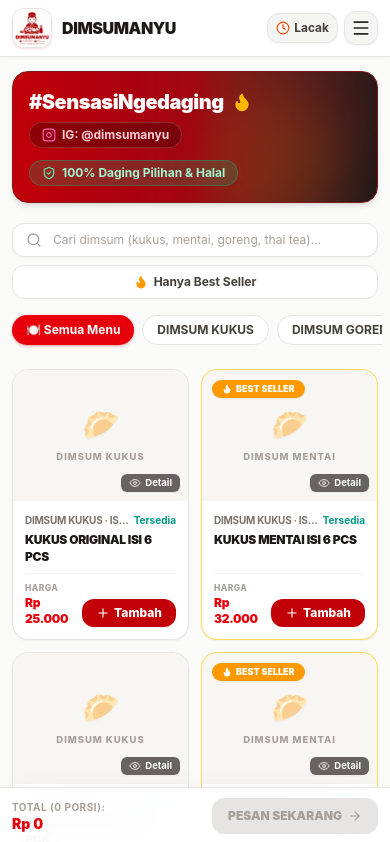
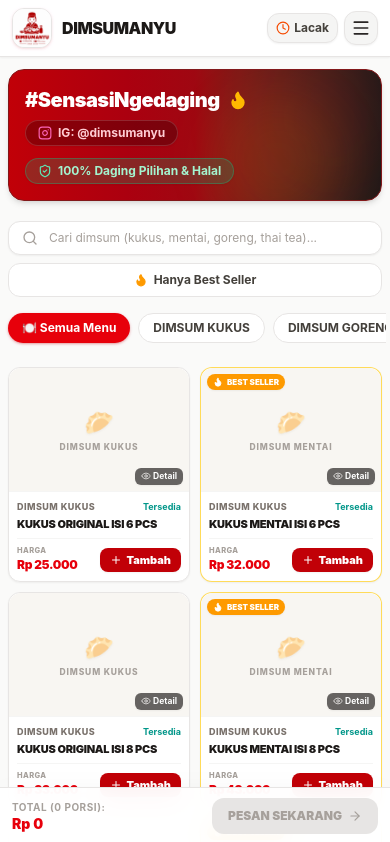
Before and after one commit to dimsumanyu/Order-Dimsumanyu, a React (Vite) app: page / in a window 390 px wide. Shown: the top 842 px of the page. Built offline with nearby package versions, Linux system fonts and the light colour scheme; no server answers.

Commit message:
feat: add image upload support for menu items
- Added `imageUrl` field to `MenuItem` type
- Implemented client-side image compression and upload in `MenuEditorModal`
- Added dynamic image rendering and error handling in `MenuCard`
- Refined UI layout for better image display on mobile devices

```diff
--- a/src/App.tsx
+++ b/src/App.tsx
@@ -1005,7 +1005,7 @@
           onOpenTrackOrder={() => setShowTrackSearchModal(true)}
         />
 
-        <main className="max-w-4xl mx-auto px-3 sm:px-4 py-3.5 sm:py-5 space-y-4 sm:space-y-5 w-full max-w-full">
+        <main className="max-w-4xl mx-auto px-2 sm:px-4 py-3 sm:py-5 space-y-4 sm:space-y-5 w-full max-w-full">
           {activeView === 'order' || !isAdminLoggedIn ? (
             <>
               {currentStep === 1 ? (
@@ -1029,7 +1029,7 @@
                       Tidak ada menu yang sesuai dengan pencarian Anda.
                     </div>
                   ) : (
-                    <div className="grid grid-cols-2 sm:grid-cols-3 md:grid-cols-4 gap-3">
+                    <div className="grid grid-cols-2 sm:grid-cols-3 md:grid-cols-4 gap-2.5 sm:gap-3.5">
                       {filteredMenuItems.map(item => (
                         <MenuCard
                           key={item.id}
--- a/src/components/MenuCard.tsx
+++ b/src/components/MenuCard.tsx
@@ -36,39 +36,51 @@
 
 export const MenuCard: React.FC<MenuCardProps> = ({ item, quantity, onUpdateQty }) => {
   const [showDetailModal, setShowDetailModal] = useState<boolean>(false);
+  const [imgError, setImgError] = useState<boolean>(false);
   const isAvailable = item.status === 'TERSEDIA';
   const visual = getCategoryVisual(item.kategori, item.nama);
   const portionText = extractPortionText(item.nama);
+  const hasValidImage = Boolean(item.imageUrl && item.imageUrl.trim() !== '' && !imgError);
 
   return (
     <>
       {/* 📦 CARD BLOCK MODEL BLOK2 SESUAI CONTOH GAMBAR */}
       <div
-        className={`group bg-white rounded-2xl sm:rounded-3xl border transition-all duration-200 flex flex-col justify-between relative overflow-hidden shadow-xs hover:shadow-md ${
+        className={`group bg-white rounded-xl sm:rounded-2xl border transition-all duration-200 flex flex-col justify-between relative overflow-hidden shadow-xs hover:shadow-md ${
           item.isBestSeller
             ? 'border-amber-300/80 hover:border-amber-400'
             : 'border-stone-200 hover:border-stone-300'
         } ${!isAvailable ? 'opacity-65 bg-stone-50' : ''}`}
       >
-        {/* 1. KOTAK ILUSTRASI MENU (Top Block) */}
-        <div className="relative bg-[#f8f6f2] aspect-4/3 w-full rounded-t-2xl sm:rounded-t-3xl flex flex-col items-center justify-center p-3 select-none border-b border-stone-100 overflow-hidden">
+        {/* 1. KOTAK ILUSTRASI / FOTO MENU (Top Block: Lebih proporsional di mobile) */}
+        <div className="relative bg-[#f8f6f2] aspect-16/11 sm:aspect-4/3 w-full rounded-t-xl sm:rounded-t-2xl flex flex-col items-center justify-center select-none border-b border-stone-100 overflow-hidden">
           {/* Badge Best Seller (Kiri Atas) */}
           {item.isBestSeller && (
-            <div className="absolute top-2.5 left-2.5 bg-amber-500 text-white text-[9px] sm:text-[10px] font-black px-2.5 py-0.5 rounded-full shadow-xs flex items-center gap-1 z-10">
+            <div className="absolute top-1.5 left-1.5 sm:top-2.5 sm:left-2.5 bg-amber-500 text-white text-[8px] sm:text-[9.5px] font-black px-1.5 py-0.5 sm:px-2.5 sm:py-0.5 rounded-full shadow-xs flex items-center gap-1 z-10">
               <Flame className="w-2.5 h-2.5 fill-white text-white shrink-0" />
               <span>BEST SELLER</span>
             </div>
           )}
 
-          {/* Dumpling Icon & Subtitle di Tengah Kotak */}
-          <div className="flex flex-col items-center justify-center transition-transform group-hover:scale-105 duration-200">
-            <span className="text-3xl sm:text-4xl filter drop-shadow-xs select-none">
+          {/* Foto Asli Menu ATAU Dumpling Icon & Subtitle di Tengah Kotak */}
+          {hasValidImage ? (
+            <img
+              src={item.imageUrl}
+              alt={item.nama}
+              onError={() => setImgError(true)}
+              className="w-full h-full object-cover group-hover:scale-105 transition-transform duration-300"
+              loading="lazy"
+            />
+          ) : (
+            <div className="flex flex-col items-center justify-center p-2 sm:p-3 transition-transform group-hover:scale-105 duration-200">
+              <span className="text-2xl sm:text-4xl filter drop-shadow-xs select-none">
                 {visual.emoji}
               </span>
-            <span className="text-[9.5px] sm:text-[10px] font-extrabold uppercase tracking-widest text-stone-400 mt-2 text-center">
+              <span className="text-[8.5px] sm:text-[10px] font-extrabold uppercase tracking-widest text-stone-400 mt-1 sm:mt-1.5 text-center leading-none">
                 {visual.subtitle}
               </span>
             </div>
+          )}
 
           {/* Tombol Detail (Kanan Bawah Kotak Gambar) */}
           <button
@@ -77,21 +89,21 @@
               e.stopPropagation();
               setShowDetailModal(true);
             }}
-            className="absolute bottom-2 right-2 bg-stone-800/70 hover:bg-stone-900 text-white text-[9.5px] font-bold px-2 py-0.5 rounded-md flex items-center gap-1 backdrop-blur-xs transition cursor-pointer shadow-xs active:scale-95"
+            className="absolute bottom-1.5 right-1.5 sm:bottom-2 sm:right-2 bg-stone-800/70 hover:bg-stone-900 text-white text-[8.5px] sm:text-[9.5px] font-bold px-1.5 py-0.5 sm:px-2 sm:py-0.5 rounded-md flex items-center gap-0.5 sm:gap-1 backdrop-blur-xs transition cursor-pointer shadow-xs active:scale-95 z-10"
             title="Lihat Detail Menu"
           >
-            <Eye className="w-3 h-3 text-stone-200" />
+            <Eye className="w-2.5 h-2.5 sm:w-3 sm:h-3 text-stone-200" />
             <span>Detail</span>
           </button>
         </div>
 
-        {/* 2. BODY KARTU (Bawah Kotak) */}
-        <div className="p-3 sm:p-3.5 flex flex-col justify-between flex-1 gap-2">
+        {/* 2. BODY KARTU (Bawah Kotak: padding proporsional tanpa titik-titik) */}
+        <div className="p-2 sm:p-3 flex flex-col justify-between flex-1 gap-1.5 sm:gap-2">
           <div className="space-y-1">
-            {/* Baris Kategori / Isi Porsi & Status Tersedia */}
-            <div className="flex items-center justify-between gap-1 text-[10px] sm:text-[10.5px]">
-              <span className="font-bold text-stone-500 uppercase tracking-tight truncate">
-                {item.kategori} {portionText ? `· ${portionText}` : ''}
+            {/* Baris Kategori & Status Tersedia (Tampil penuh tanpa titik-titik) */}
+            <div className="flex items-center justify-between gap-1 text-[9px] sm:text-[10px]">
+              <span className="font-extrabold text-stone-500 uppercase tracking-wider">
+                {item.kategori}
               </span>
               <span
                 className={`font-bold shrink-0 ${
@@ -103,59 +115,56 @@
             </div>
 
             {/* Nama Menu Utama (Huruf Tebal) */}
-            <h3 className="font-black text-stone-900 text-xs sm:text-[13px] leading-snug uppercase tracking-tight group-hover:text-red-700 transition line-clamp-2">
+            <h3 className="font-black text-stone-900 text-[11px] sm:text-[12.5px] leading-snug uppercase tracking-tight group-hover:text-red-700 transition line-clamp-2">
               {item.nama}
             </h3>
-
-            {/* Catatan: Keterangan deskripsi panjang ditiadakan sesuai permintaan user:
-                "gk usah pake keterangan dimsum padat dll model blok2 nya" */}
           </div>
 
-          {/* 3. FOOTER: HARGA & TOMBOL TAMBAH */}
-          <div className="pt-2 border-t border-stone-100 flex items-end justify-between gap-2 mt-auto">
-            <div>
-              <p className="text-[8.5px] font-extrabold uppercase tracking-wider text-stone-400">
+          {/* 3. FOOTER: HARGA (TAMPIL PENUH SEBARIS TANPA TITIK-TITIK) & TOMBOL TAMBAH */}
+          <div className="pt-2 border-t border-stone-100 flex items-center justify-between gap-1 mt-auto">
+            <div className="shrink-0">
+              <span className="text-[7.5px] sm:text-[8px] font-extrabold uppercase tracking-wider text-stone-400 block leading-none">
                 HARGA
-              </p>
-              <p className="text-red-600 font-black text-xs sm:text-sm tracking-tight">
+              </span>
+              <span className="text-red-600 font-black text-xs sm:text-sm tracking-tight whitespace-nowrap block mt-0.5">
                 {formatRupiah(item.harga)}
-              </p>
+              </span>
             </div>
 
             <div className="shrink-0">
               {!isAvailable ? (
-                <span className="inline-block bg-stone-100 text-stone-400 text-[10.5px] font-bold px-3 py-1.5 rounded-xl border border-stone-200">
+                <span className="inline-block bg-stone-100 text-stone-400 text-[10px] sm:text-[10.5px] font-bold px-2 py-1 rounded-lg border border-stone-200 whitespace-nowrap">
                   Habis
                 </span>
               ) : quantity === 0 ? (
                 <button
                   type="button"
                   onClick={() => onUpdateQty(1)}
-                  className="bg-red-700 hover:bg-red-800 active:scale-95 text-white font-extrabold text-xs px-3.5 py-1.5 rounded-xl transition flex items-center gap-1 shadow-xs cursor-pointer"
+                  className="bg-red-700 hover:bg-red-800 active:scale-95 text-white font-black text-[11px] sm:text-xs px-2.5 py-1 sm:px-3 sm:py-1.5 rounded-lg sm:rounded-xl transition flex items-center gap-1 shadow-xs cursor-pointer whitespace-nowrap"
                 >
-                  <Plus className="w-3.5 h-3.5" />
+                  <Plus className="w-3 h-3 sm:w-3.5 sm:h-3.5" />
                   <span>Tambah</span>
                 </button>
               ) : (
-                <div className="flex items-center gap-1 bg-stone-100 border border-stone-200 rounded-xl p-0.5">
+                <div className="flex items-center gap-0.5 bg-stone-100 border border-stone-200 rounded-lg p-0.5">
                   <button
                     type="button"
                     onClick={() => onUpdateQty(-1)}
-                    className="w-6 h-6 rounded-lg bg-white text-stone-800 hover:bg-stone-50 shadow-xs flex items-center justify-center font-bold text-xs transition active:scale-90 cursor-pointer"
+                    className="w-5 h-5 sm:w-6 sm:h-6 rounded-md bg-white text-stone-800 hover:bg-stone-50 shadow-xs flex items-center justify-center font-bold text-xs transition active:scale-90 cursor-pointer"
                     title="Kurang 1"
                   >
-                    <Minus className="w-3 h-3" />
+                    <Minus className="w-2.5 h-2.5 sm:w-3 sm:h-3" />
                   </button>
-                  <span className="font-black text-xs px-1.5 text-stone-900 min-w-[18px] text-center">
+                  <span className="font-black text-[11px] sm:text-xs px-1 text-stone-900 min-w-[14px] text-center">
                     {quantity}
                   </span>
                   <button
                     type="button"
                     onClick={() => onUpdateQty(1)}
-                    className="w-6 h-6 rounded-lg bg-red-600 text-white hover:bg-red-700 shadow-xs flex items-center justify-center font-bold text-xs transition active:scale-90 cursor-pointer"
+                    className="w-5 h-5 sm:w-6 sm:h-6 rounded-md bg-red-600 text-white hover:bg-red-700 shadow-xs flex items-center justify-center font-bold text-xs transition active:scale-90 cursor-pointer"
                     title="Tambah 1"
                   >
-                    <Plus className="w-3 h-3" />
+                    <Plus className="w-2.5 h-2.5 sm:w-3 sm:h-3" />
                   </button>
                 </div>
               )}
@@ -169,28 +178,38 @@
         <div className="fixed inset-0 z-50 bg-stone-900/60 backdrop-blur-xs flex items-center justify-center p-4 animate-in fade-in duration-150">
           <div className="bg-white rounded-3xl max-w-sm w-full overflow-hidden shadow-2xl border border-stone-200 animate-in zoom-in-95 duration-150">
             {/* Header Box Gambar */}
-            <div className="relative bg-[#f8f6f2] p-6 flex flex-col items-center justify-center text-center border-b border-stone-100">
+            <div className="relative bg-[#f8f6f2] aspect-16/9 w-full flex flex-col items-center justify-center text-center border-b border-stone-100 overflow-hidden">
               <button
                 type="button"
                 onClick={() => setShowDetailModal(false)}
-                className="absolute top-3 right-3 w-8 h-8 rounded-full bg-white/80 hover:bg-white text-stone-500 hover:text-stone-900 flex items-center justify-center shadow-xs transition cursor-pointer"
+                className="absolute top-3 right-3 w-8 h-8 rounded-full bg-black/50 hover:bg-black/70 text-white flex items-center justify-center shadow-xs transition cursor-pointer z-20"
               >
                 <X className="w-4 h-4" />
               </button>
 
               {item.isBestSeller && (
-                <span className="bg-amber-500 text-white text-[10px] font-black px-3 py-0.5 rounded-full shadow-xs flex items-center gap-1 mb-2">
+                <span className="absolute top-3 left-3 bg-amber-500 text-white text-[10px] font-black px-3 py-0.5 rounded-full shadow-xs flex items-center gap-1 z-20">
                   <Flame className="w-3 h-3 fill-white text-white" />
-                  <span>BEST SELLER DIMSUMANYU</span>
+                  <span>BEST SELLER</span>
                 </span>
               )}
 
+              {hasValidImage ? (
+                <img
+                  src={item.imageUrl}
+                  alt={item.nama}
+                  className="w-full h-full object-cover"
+                />
+              ) : (
+                <div className="flex flex-col items-center justify-center p-6">
                   <span className="text-5xl my-2 filter drop-shadow-sm select-none">
                     {visual.emoji}
                   </span>
                   <span className="text-xs font-extrabold uppercase tracking-widest text-stone-400">
                     {item.kategori}
                   </span>
+                </div>
+              )}
             </div>
 
             {/* Konten Detail */}
--- a/src/types/index.ts
+++ b/src/types/index.ts
@@ -7,6 +7,7 @@
   status: 'TERSEDIA' | 'HABIS';
   keterangan: string;
   isBestSeller?: boolean;
+  imageUrl?: string;
 }
 
 export interface CartItem {
```
Also changed, not shown: src/components/MenuEditorModal.tsx (+140 -3 lines), public/assets/aistudio/image_16d92ff4.png (added), public/assets/aistudio/image_d305dae9.png (added). Lines whose indentation alone changed are shown as unchanged.
